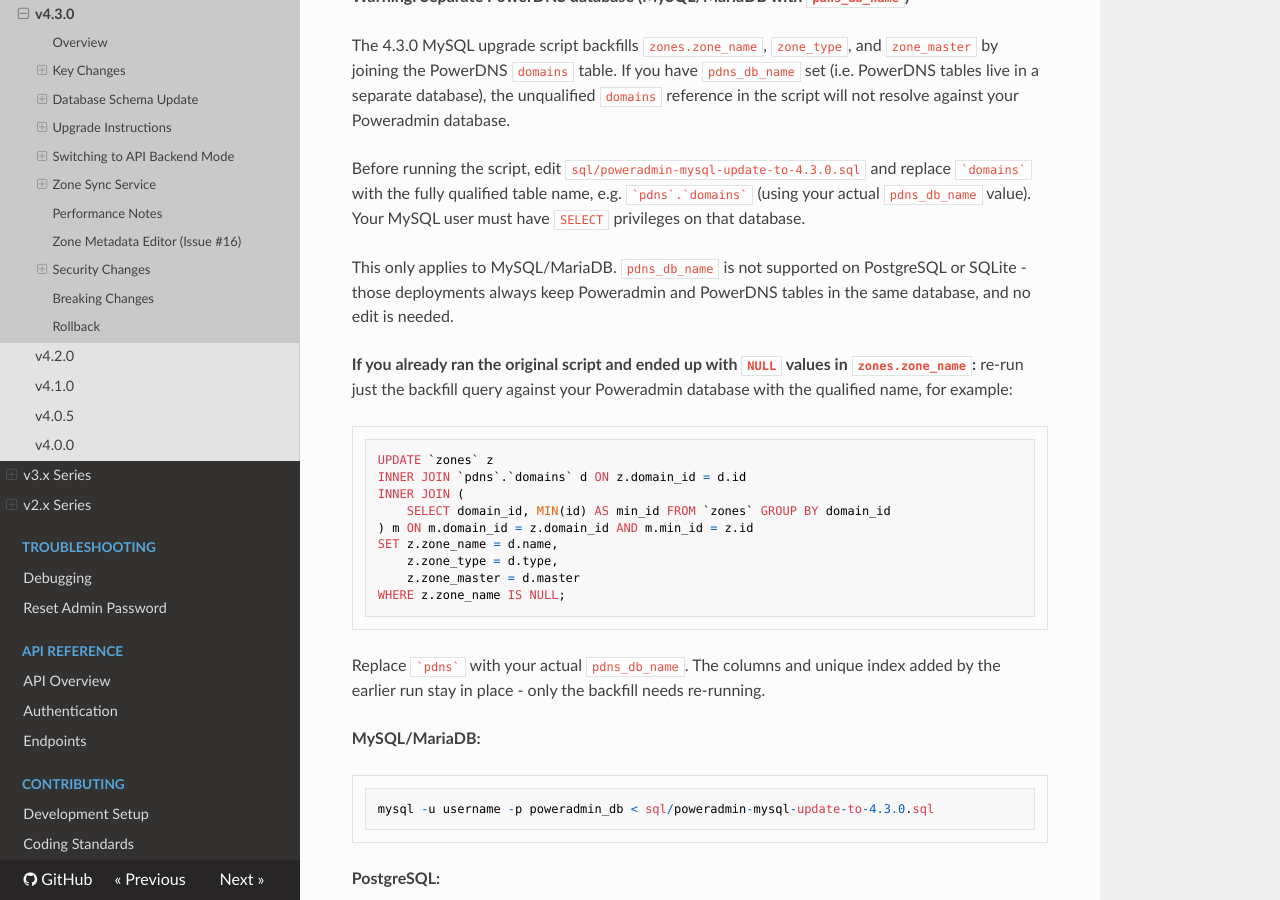
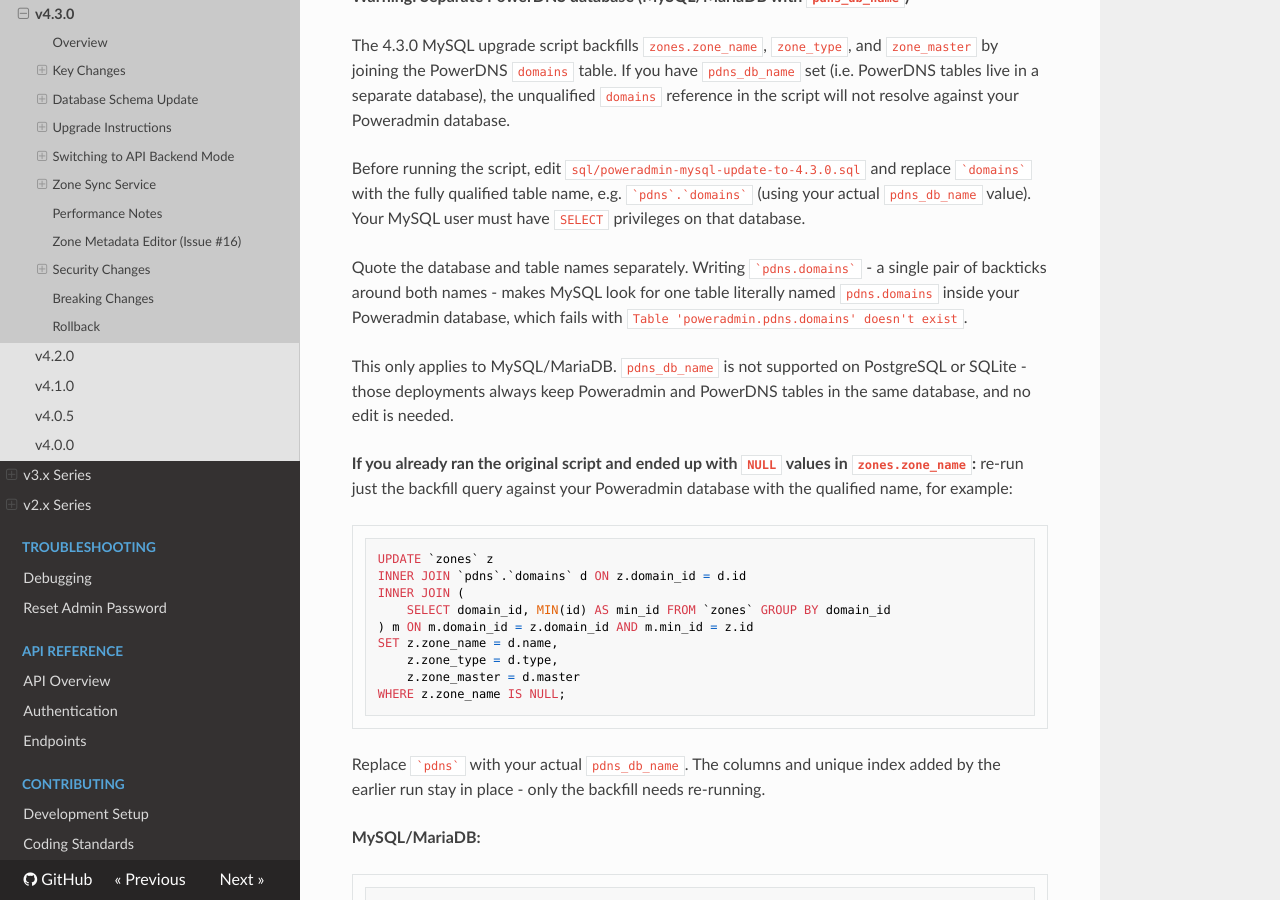
Before and after one commit to poweradmin/poweradmin-docs, an MkDocs documentation site: the page built from docs/upgrading/v4.3.0.md, in a window 1280 px wide and 900 px high, scrolled down 2582 px. Built offline with MkDocs 1.6.1, drawn with Linux system fonts in a browser that asks for light colours; nearby versions of some CDN libraries.

Commit message:
docs: warn against single-backtick pdns.domains in 4.3.0 upgrade note

```diff
--- a/docs/upgrading/v4.3.0.md
+++ b/docs/upgrading/v4.3.0.md
@@ -91,6 +91,8 @@ rsync -av poweradmin-4.3.0/ /var/www/poweradmin/ --exclude=config/settings.php
 The 4.3.0 MySQL upgrade script backfills `zones.zone_name`, `zone_type`, and `zone_master` by joining the PowerDNS `domains` table. If you have `pdns_db_name` set (i.e. PowerDNS tables live in a separate database), the unqualified `domains` reference in the script will not resolve against your Poweradmin database.
 
 Before running the script, edit `sql/poweradmin-mysql-update-to-4.3.0.sql` and replace `` `domains` `` with the fully qualified table name, e.g. `` `pdns`.`domains` `` (using your actual `pdns_db_name` value). Your MySQL user must have `SELECT` privileges on that database.
+
+Quote the database and table names separately. Writing `` `pdns.domains` `` - a single pair of backticks around both names - makes MySQL look for one table literally named `pdns.domains` inside your Poweradmin database, which fails with `Table 'poweradmin.pdns.domains' doesn't exist`.
 
 This only applies to MySQL/MariaDB. `pdns_db_name` is not supported on PostgreSQL or SQLite - those deployments always keep Poweradmin and PowerDNS tables in the same database, and no edit is needed.
 
```
